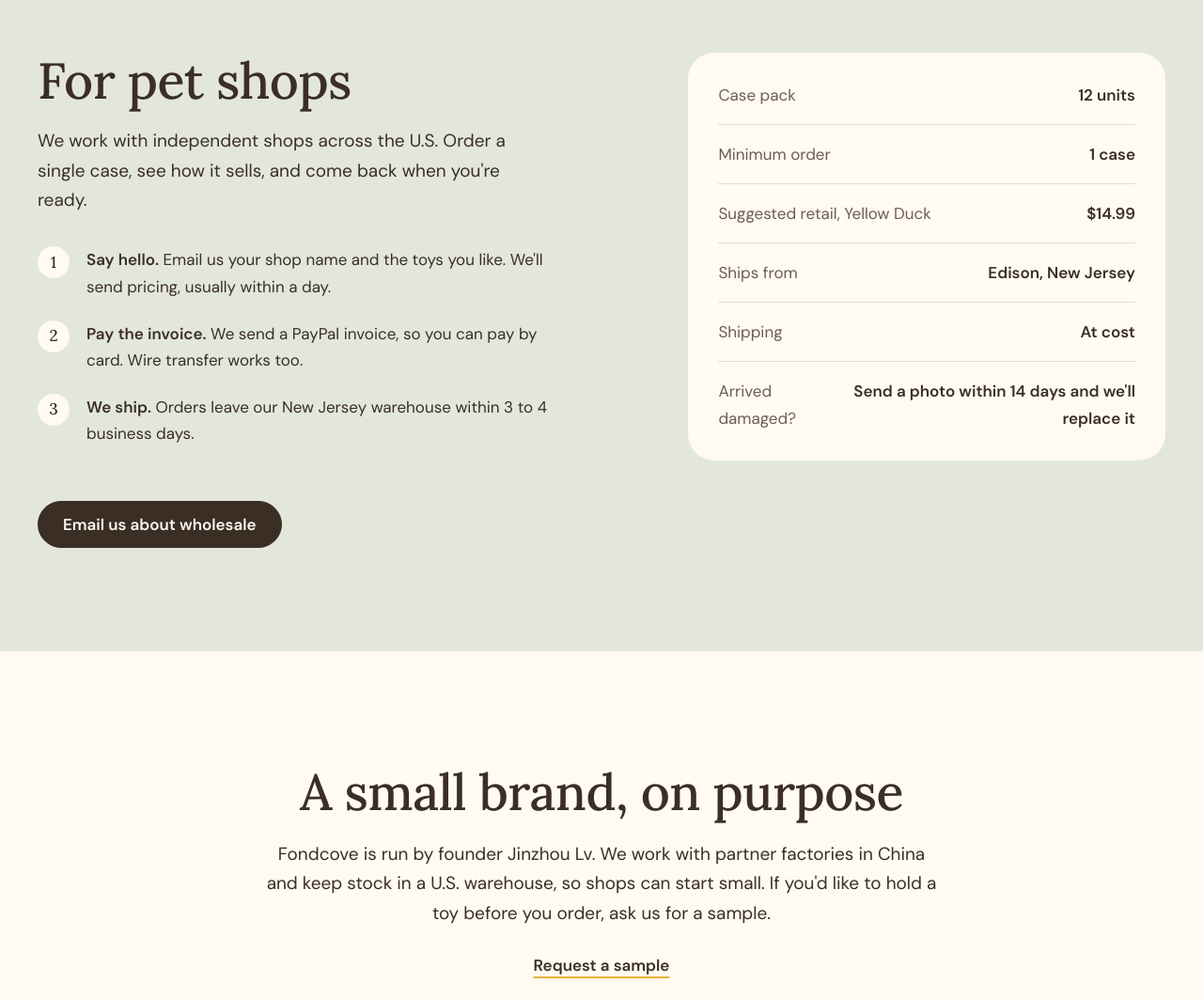
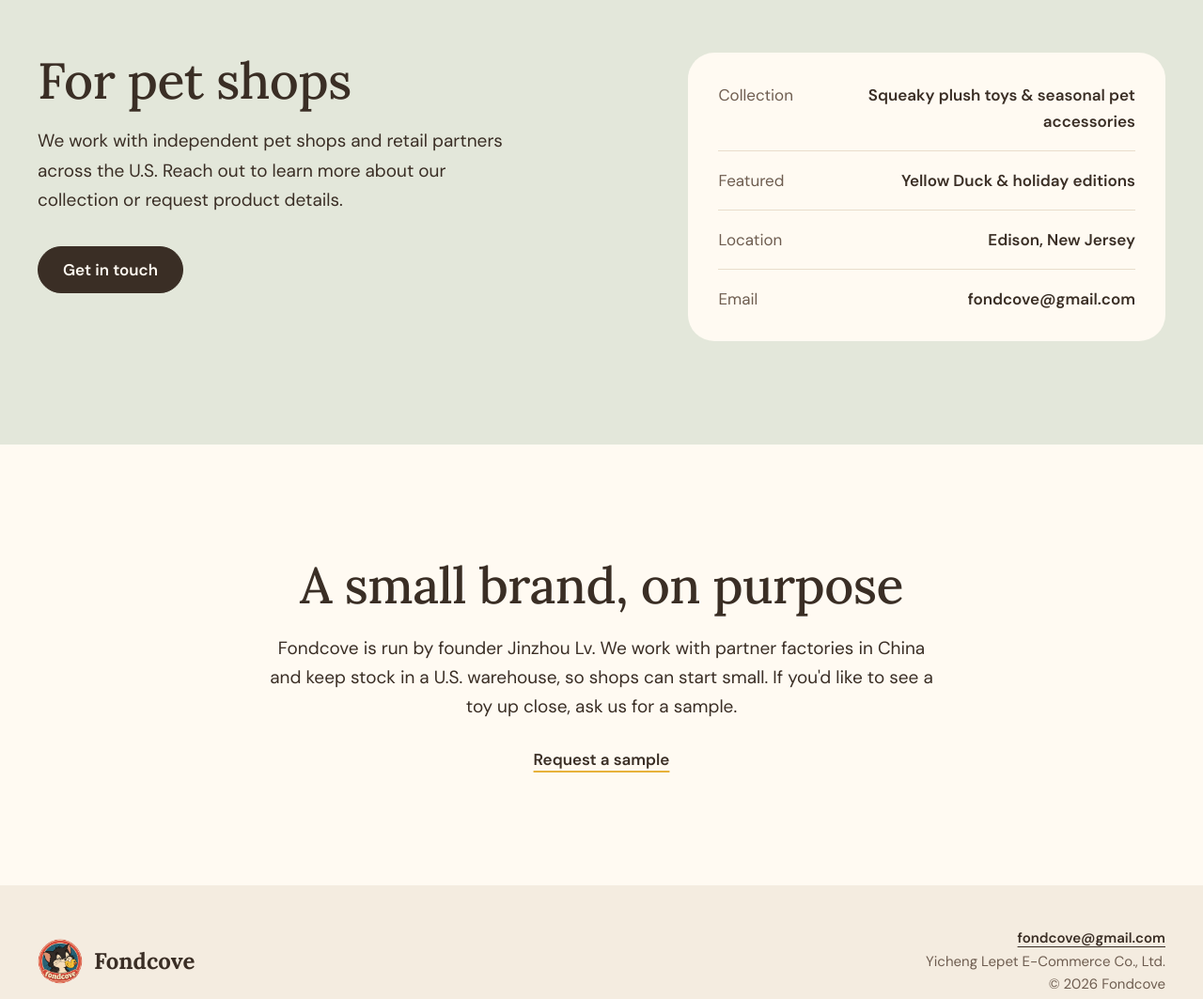
Before and after one commit to 1652268578ljzz-dot/fondcove-web, a plain HTML site: page public/index.html in a window 1280 px wide. Shown: the part 3480-4543 px from the top of the page at 94% size. Drawn offline with Linux system fonts and the light colour scheme.

Commit message:
Sync product and contact copy from fondcove-site 1de3ffdd5f61

```diff
--- a/public/index.html
+++ b/public/index.html
@@ -94,28 +94,21 @@
   <div class="shops-inner">
     <div>
       <h2 id="shops-title">For pet shops</h2>
-      <p class="shops-lede">We work with independent shops across the U.S. Order a single case, see how it sells, and come back when you're ready.</p>
-      <ol class="steps">
-        <li><strong>Say hello.</strong> Email us your shop name and the toys you like. We'll send pricing, usually within a day.</li>
-        <li><strong>Pay the invoice.</strong> We send a PayPal invoice, so you can pay by card. Wire transfer works too.</li>
-        <li><strong>We ship.</strong> Orders leave our New Jersey warehouse within 3 to 4 business days.</li>
-      </ol>
-      <a class="btn" href="mailto:fondcove@gmail.com?subject=Wholesale%20inquiry">Email us about wholesale</a>
+      <p class="shops-lede">We work with independent pet shops and retail partners across the U.S. Reach out to learn more about our collection or request product details.</p>
+      <a class="btn" href="mailto:fondcove@gmail.com?subject=Fondcove%20inquiry">Get in touch</a>
     </div>
     <dl class="terms reveal">
-      <div><dt>Case pack</dt><dd>12 units</dd></div>
-      <div><dt>Minimum order</dt><dd>1 case</dd></div>
-      <div><dt>Suggested retail, Yellow Duck</dt><dd>$14.99</dd></div>
-      <div><dt>Ships from</dt><dd>Edison, New Jersey</dd></div>
-      <div><dt>Shipping</dt><dd>At cost</dd></div>
-      <div><dt>Arrived damaged?</dt><dd>Send a photo within 14 days and we'll replace it</dd></div>
+      <div><dt>Collection</dt><dd>Squeaky plush toys &amp; seasonal pet accessories</dd></div>
+      <div><dt>Featured</dt><dd>Yellow Duck &amp; holiday editions</dd></div>
+      <div><dt>Location</dt><dd>Edison, New Jersey</dd></div>
+      <div><dt>Email</dt><dd>fondcove@gmail.com</dd></div>
     </dl>
   </div>
 </section>
 
 <section class="story" id="story" aria-labelledby="story-title">
   <h2 id="story-title">A small brand, on purpose</h2>
-  <p>Fondcove is run by founder Jinzhou Lv. We work with partner factories in China and keep stock in a U.S. warehouse, so shops can start small. If you'd like to hold a toy before you order, ask us for a sample.</p>
+  <p>Fondcove is run by founder Jinzhou Lv. We work with partner factories in China and keep stock in a U.S. warehouse, so shops can start small. If you'd like to see a toy up close, ask us for a sample.</p>
   <a class="link" href="mailto:fondcove@gmail.com?subject=Sample%20request">Request a sample</a>
 </section>
 
```
